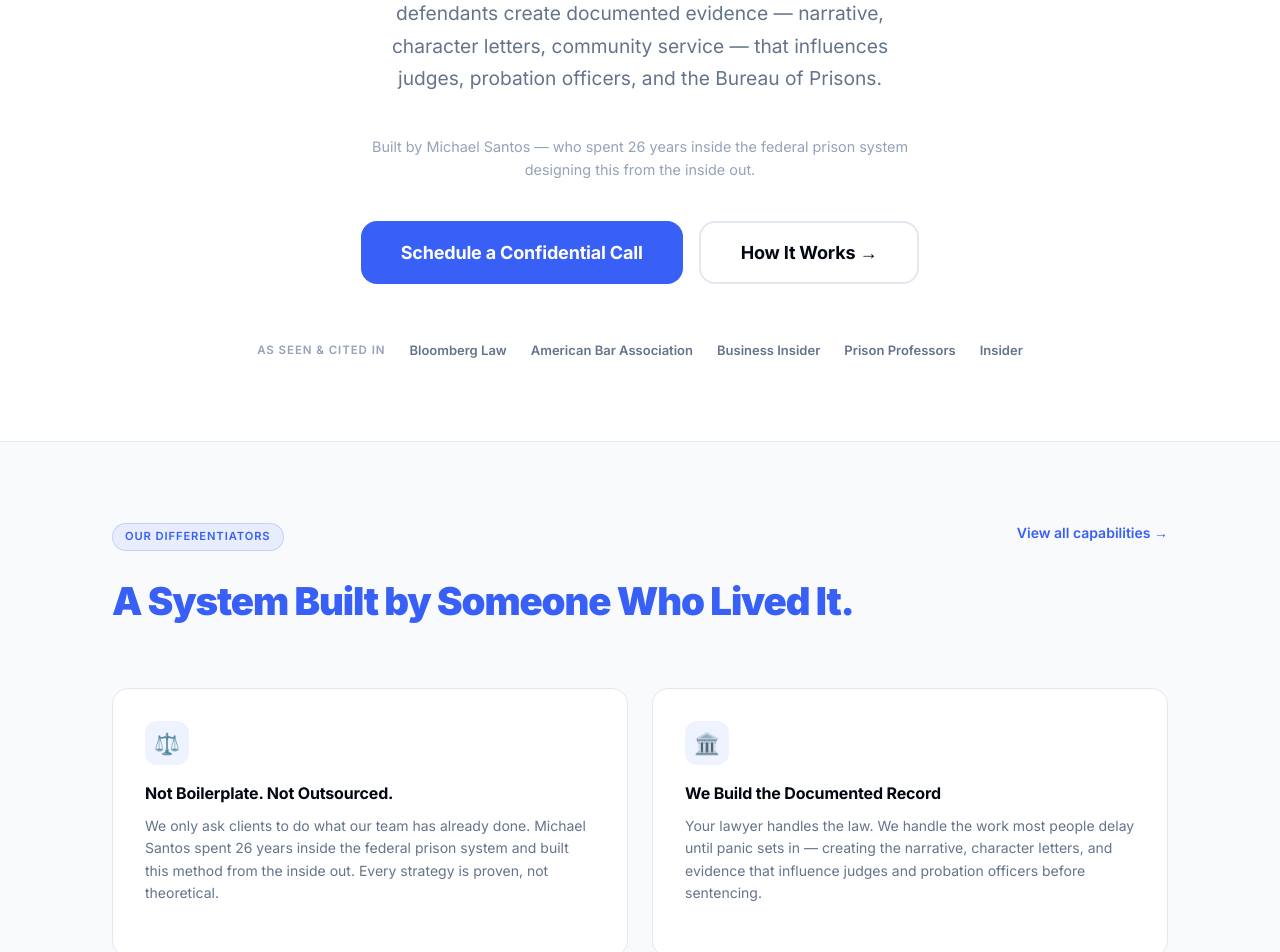
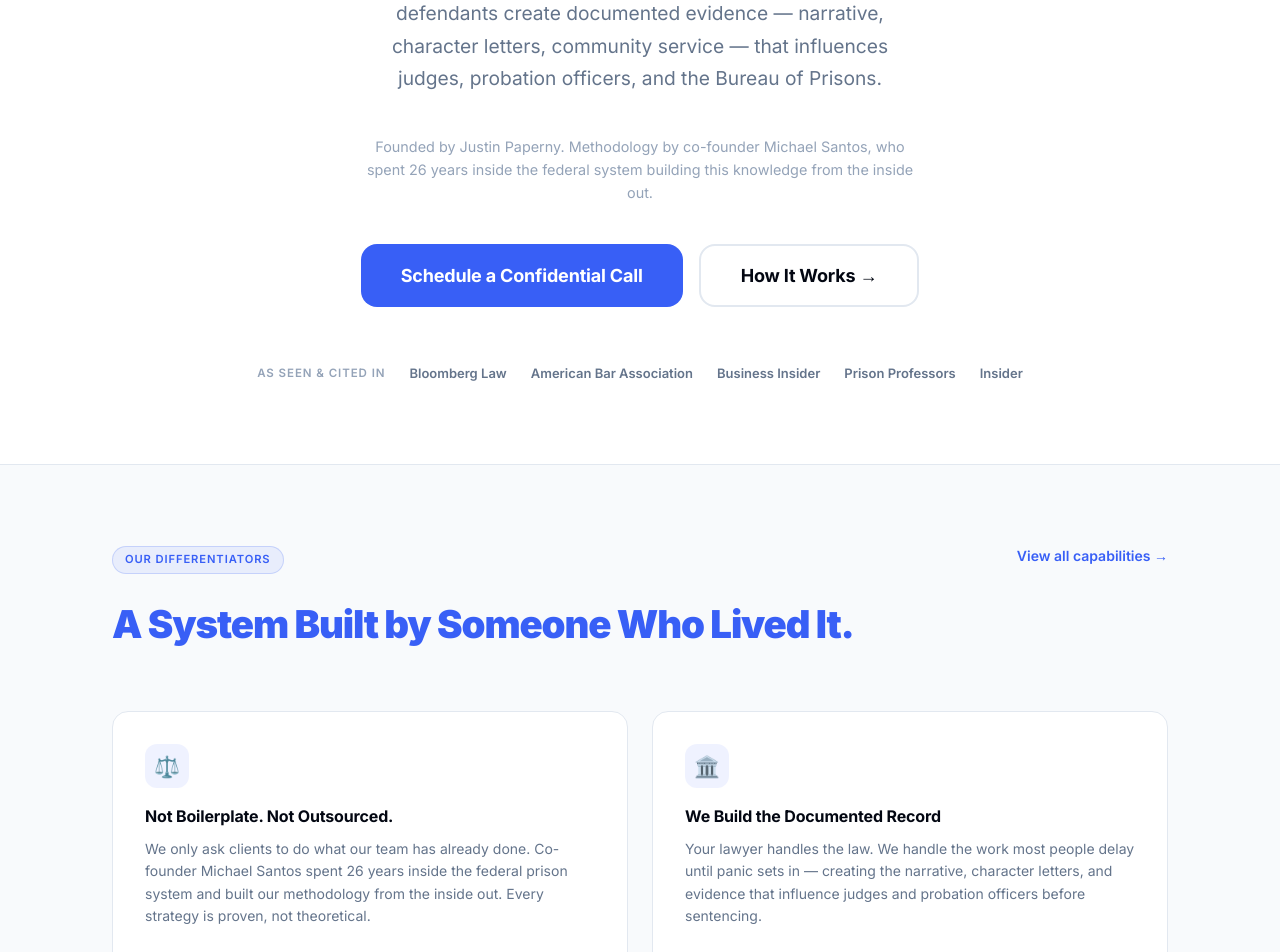
Before and after one commit to nshekhawat153-star/whitecolllar, a Next.js app: page / in a window 1280 px wide. Shown: the part 600-1552 px from the top of the page. Built offline with nearby package versions, Linux system fonts and the light colour scheme.

Commit message:
fix: clarify founder roles and methodology origin

```diff
--- a/app/page.tsx
+++ b/app/page.tsx
@@ -71,7 +71,7 @@ const differentiators = [
   {
     icon: "⚖️",
     title: "Not Boilerplate. Not Outsourced.",
-    description: "We only ask clients to do what our team has already done. Michael Santos spent 26 years inside the federal prison system and built this method from the inside out. Every strategy is proven, not theoretical.",
+    description: "We only ask clients to do what our team has already done. Co-founder Michael Santos spent 26 years inside the federal prison system and built our methodology from the inside out. Every strategy is proven, not theoretical.",
     tags: [],
   },
   {
@@ -211,7 +211,7 @@ export default function Home() {
               margin: "0 auto 2.5rem",
             }}
           >
-            Built by Michael Santos — who spent 26 years inside the federal prison system designing this from the inside out.
+            Founded by Justin Paperny. Methodology by co-founder Michael Santos, who spent 26 years inside the federal system building this knowledge from the inside out.
           </motion.p>
 
           {/* Buttons */}
--- a/app/process/ProcessClient.tsx
+++ b/app/process/ProcessClient.tsx
@@ -259,10 +259,10 @@ export default function ProcessClient() {
                   lineHeight: 1.1,
                 }}
               >
-                26 years inside. Built from the inside out.
+                26 years inside. Methodology built from the inside out.
               </h2>
               <p style={{ fontFamily: "var(--font-inter)", fontSize: "0.9375rem", color: "#64748b", lineHeight: 1.7 }}>
-                Michael Santos entered federal prison in 1987 and served 26 years. During that time, he documented exactly what worked — and what didn't — when it came to influencing case managers, wardens, judges on appeal, and the parole commission. White Collar Advice is that system. We don't theorize about what judges respond to. We know.
+                Co-founder Michael Santos entered federal prison in 1987 and served 26 years. During that time, he built the knowledge and methodology of exactly what worked — and what didn't — when it came to influencing case managers, wardens, judges on appeal, and the parole commission. Founded by Justin Paperny, White Collar Advice applies that proven system. We don't theorize about what judges respond to. We know.
               </p>
             </motion.div>
 
```
